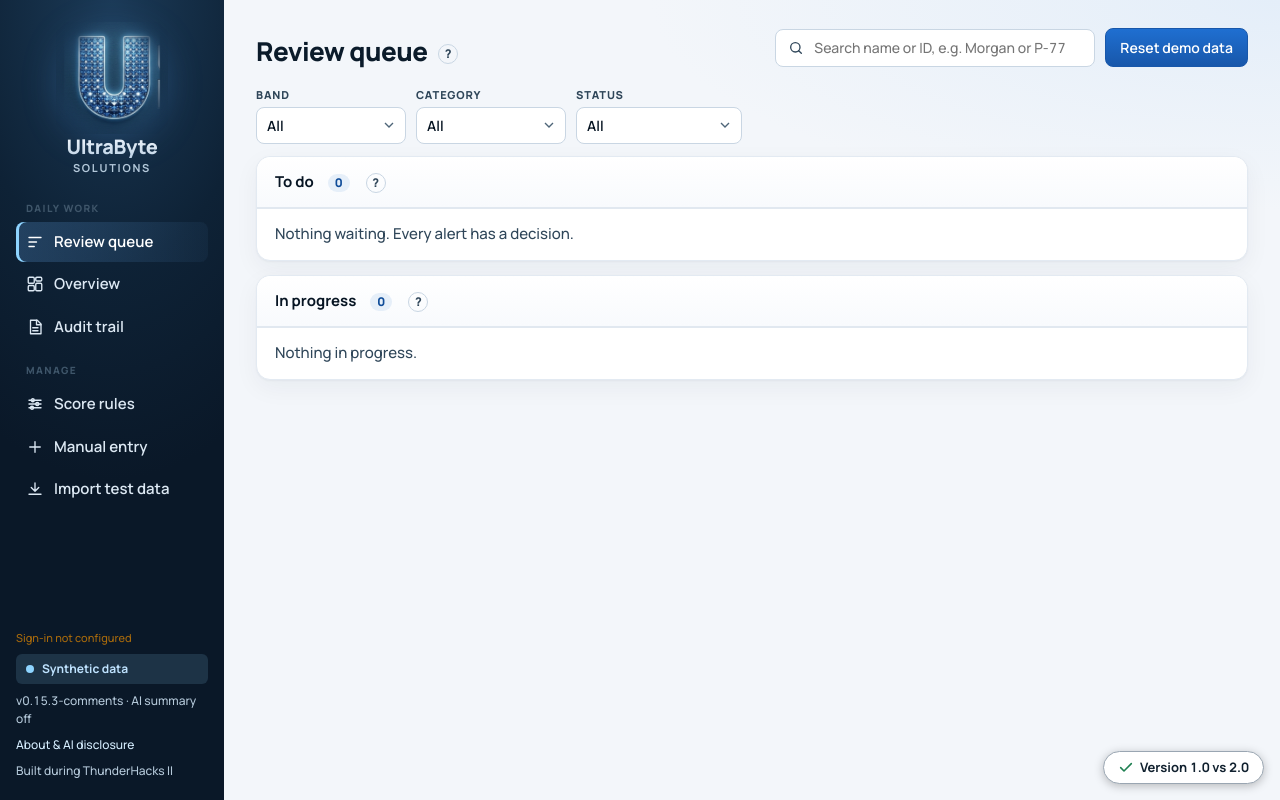
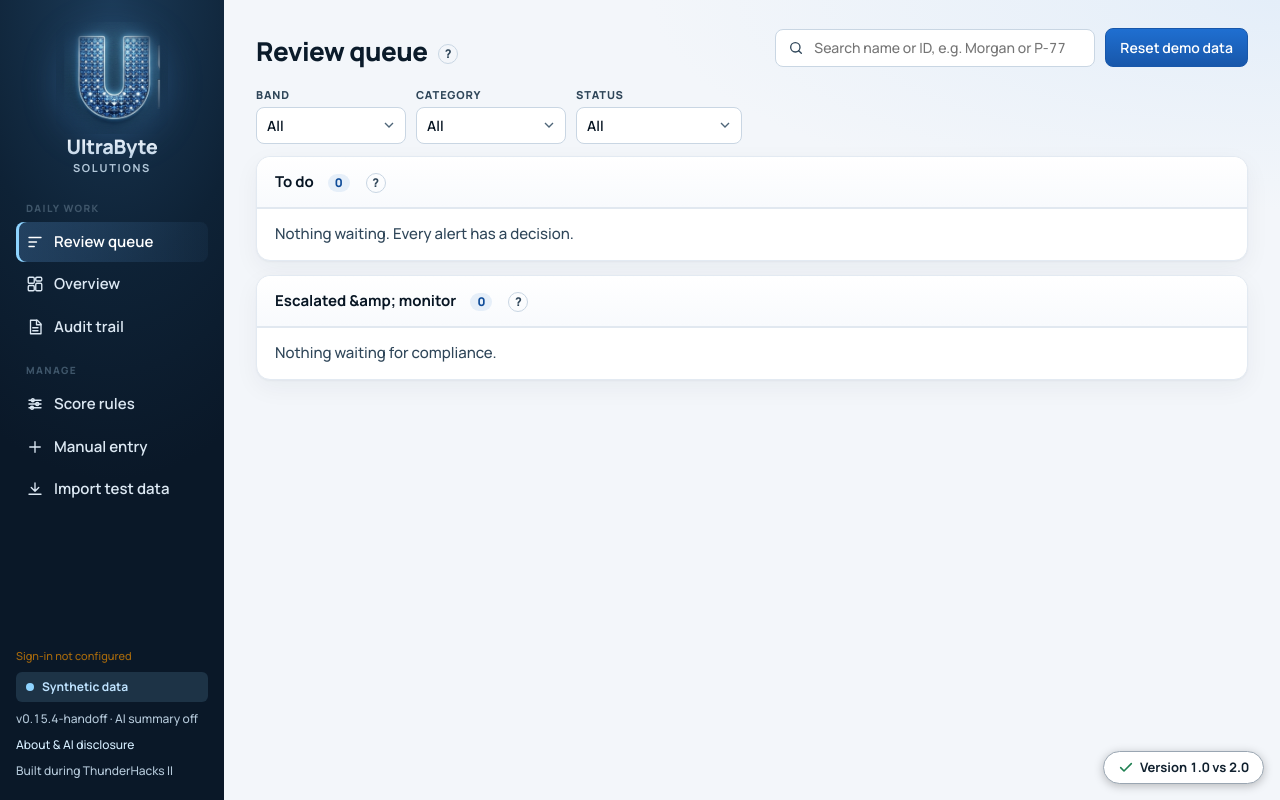
Before and after one commit to Setya78/ultrabyte-thunderhacks, a FastAPI app: page / in a window 1280 px wide. Run offline with FastAPI, Linux system fonts and the light colour scheme; some libraries are stand-ins or nearby versions.

Commit message:
feat(queue): review queue is investigator-only, cases leave it once compliance responds; feat(overview): In progress and Resolved groups, equal-size cards; v0.15.4-handoff

```diff
--- a/app/main.py
+++ b/app/main.py
@@ -19,7 +19,7 @@ from app.scoring import engine
 from app.scoring import rules as RL
 
 BASE = Path(__file__).resolve().parent
-VERSION = "0.15.3-comments"
+VERSION = "0.15.4-handoff"
 
 app = FastAPI(title="UltraByte Solutions", version=VERSION)
 app.mount("/static", StaticFiles(directory=BASE / "static"), name="static")
@@ -187,14 +187,17 @@ def queue(request: Request):
     todo = [r for r in rows if r.player_id not in decided]
     order = {s: i for i, s in enumerate(audit.STATE_ORDER)}
     done = sorted((r for r in rows if r.player_id in decided), key=lambda r: (order[decided[r.player_id]["state"]], r.priority))
-    # Owner 2026-10-15 18:53: inbox view. "In progress" = still open (escalated, handling, monitor); "Done" = closed.
-    # Owner 2026-10-15 19:09: open cases with a comment are pinned on top ("With comment"), newest comment first.
-    commented = sorted((r for r in done if decided[r.player_id]["state"] in ("escalated", "handling", "monitor") and r.player_id in notes),
+    # Owner 2026-10-15 19:23: the queue is the investigator's list only. Once compliance responds (In progress or
+    # Resolved) the case leaves the queue and is tracked on Overview. Investigator-side lists:
+    # With comment (escalated/monitor with a comment) > To do > Escalated & monitor > Dismissed (collapsed).
+    with_compliance = [r for r in done if decided[r.player_id]["state"] in ("handling", "resolved")]
+    open_states = ("escalated", "monitor")
+    commented = sorted((r for r in done if decided[r.player_id]["state"] in open_states and r.player_id in notes),
                        key=lambda r: notes[r.player_id]["ts"], reverse=True)
-    progress = [r for r in done if decided[r.player_id]["state"] in ("escalated", "handling", "monitor") and r.player_id not in notes]
-    closed = [r for r in done if decided[r.player_id]["state"] not in ("escalated", "handling", "monitor")]
+    progress = [r for r in done if decided[r.player_id]["state"] in open_states and r.player_id not in notes]
+    closed = [r for r in done if decided[r.player_id]["state"] == "dismiss"]
     return templates.TemplateResponse(request, "queue.html", {"rows": rows, "todo": todo, "done": done, "progress": progress,
-                                                              "closed": closed, "commented": commented, "notes": notes, "decided": decided,
+                                                              "closed": closed, "commented": commented, "with_compliance": len(with_compliance), "notes": notes, "decided": decided,
                                                               "status": status, "edt": C.EDT})
 
 
@@ -389,10 +392,22 @@ def dashboard(request: Request):
     with db.connect() as conn:
         decided = audit.case_status(conn)
 
-    short = {"urgent": "URGENT", "str": "STR", "aml": "AML context", "safer": "Safer Gambling", "new": "Newly added"}
+    short = {"urgent": "URGENT", "str": "STR", "aml": "AML context", "safer": "Safer Gambling", "new": "Newly added",
+             "handling": "In progress", "resolved": "Resolved"}
+    with db.connect() as conn:
+        notes = audit.latest_notes(conn)
+
+    def case_line(r):
+        d, n = decided[r.player_id], notes.get(r.player_id)
+        when = d["ts"].astimezone(C.EDT).strftime("%d %b %H:%M")
+        return f"{d['label']} by {d['actor']}, {when}" + (f'. Comment: "{n["note"]}"' if n else "")
 
     def team_view(key, r):
         """Each group shows its own team's score and next step (review 2026-10-15 #7)."""
+        if key == "handling":
+            return r.score, "Compliance: finish the review, then Mark resolved on the player page"
+        if key == "resolved":
+            return r.score, "Closed. Reopen with Mark as handling if new activity appears"
         if key == "safer":
             step = ("Escalate - Safer Gambling: proactive outreach, consider limits" if r.harm_band == "High"
                     else "Monitor - refer to Safer Gambling")
@@ -417,6 +432,11 @@ def dashboard(request: Request):
         group("safer", "Safer Gambling", "Safer Gambling score Medium or High: escalation, night play, loss chasing, intensity",
               "Safer Gambling", lambda r: next((c.reason for c in sorted(r.harm_checks, key=lambda c: -c.points) if c.points), None)
               if r.harm_band != "Low" else None),
+        # Owner 2026-10-15 19:23: cases compliance has responded to leave the review queue and are tracked here.
+        group("handling", "In progress (compliance)", "Cases compliance has picked up after an investigator escalated them; they no longer sit in the review queue",
+              "Compliance", lambda r: case_line(r) if decided.get(r.player_id, {}).get("state") == "handling" else None),
+        group("resolved", "Resolved", "Cases compliance has closed; the audit trail keeps every step with the score at that moment",
+              "Compliance", lambda r: case_line(r) if decided.get(r.player_id, {}).get("state") == "resolved" else None),
         # Owner 2026-10-15: players added during the session (Manual entry or Import) get their own group, whatever their score.
         group("new", "Newly added (manual entry or import)", "Players created in this demo session, not part of the seed; scored by the same rules",
               "Data", lambda r: f"Added by {r.source}: {r.top_reason}" if r.source != "seed" else None),
--- a/app/static/app.css
+++ b/app/static/app.css
@@ -483,3 +483,12 @@ main { padding-bottom: 80px; }
 .mrow .why.note svg { width: 15px; height: 15px; flex: none; fill: none; stroke: currentColor; stroke-width: 2; stroke-linejoin: round; }
 .mrow .why.note { display: block; } .mrow .why.note svg { display: inline-block; vertical-align: -2px; margin-right: 4px; }
 .mrow .why.note { border-left: 0; padding: 0; margin: 0; background: none; }
+/* Overview cards all the same size (owner 2026-10-15 19:23): fixed 4-column grid, equal height, number on the bottom line. */
+.grid.kpis { grid-template-columns: repeat(4, 1fr); grid-auto-rows: 1fr; }
+.grid.kpis .kpi { display: flex; flex-direction: column; min-height: 132px; }
+.grid.kpis .kpi .k { min-height: 3em; }
+.grid.kpis .kpi a.v { margin-top: auto; }
+@media (max-width: 960px) { .grid.kpis { grid-template-columns: repeat(2, 1fr); } }
+@media (max-width: 420px) { .grid.kpis .kpi { min-height: 116px; } }
+.handed { margin: 14px 2px 0; font-size: 14px; font-weight: 700; }
+.grid.kpis > .panel { margin: 0; }
--- a/app/templates/dashboard.html
+++ b/app/templates/dashboard.html
@@ -10,7 +10,7 @@
     <label class="search"><svg viewBox="0 0 24 24"><circle cx="11" cy="11" r="7"/><path d="M20 20l-4-4"/></svg><input id="osearch" type="search" placeholder="Search name or ID, e.g. Morgan or P-7730" autocomplete="off" aria-label="Search Overview by name or player ID"></label>
   </div>
 </div>
-<div class="grid four">
+<div class="grid kpis">
   {% for g in groups %}
   <div class="panel kpi"><div class="k"><a href="#{{ g.key }}">{{ g.title }}</a> {{ help(g.desc ~ ". Owner: " ~ g.team ~ ".") }}</div><a class="v" href="#{{ g.key }}">{{ g.players|length }}</a></div>
   {% endfor %}
--- a/app/templates/queue.html
+++ b/app/templates/queue.html
@@ -17,7 +17,7 @@
 <div class="filters" role="group" aria-label="Filter the queue">
   <label>Band<select id="f-band"><option value="">All</option><option value="high">High</option><option value="medium">Medium</option><option value="low">Low</option></select></label>
   <label>Category<select id="f-cat"><option value="">All</option><option value="urgent">URGENT</option><option value="str">STR candidate</option><option value="sg">Safer Gambling</option><option value="new">Newly added</option></select></label>
-  <label>Status<select id="f-state"><option value="">All</option><option value="todo">To do</option><option value="escalated">Escalated, waiting</option><option value="handling">In progress</option><option value="monitor">Monitor</option><option value="dismiss">Dismissed</option><option value="resolved">Resolved</option></select></label>
+  <label>Status<select id="f-state"><option value="">All</option><option value="todo">To do</option><option value="escalated">Escalated, waiting</option><option value="monitor">Monitor</option><option value="dismiss">Dismissed</option></select></label>
   <button type="button" class="btn" id="f-clear" hidden>Clear</button>
 </div>
 
@@ -42,12 +42,13 @@
 </section>
 {% endmacro %}
 
-{% if commented %}{{ inbox(commented, 'comment', 'With comment', "Open cases where the investigator or compliance wrote a comment with the decision. Newest comment first. Read it on the player page and pick the case up.", "") }}{% endif %}
+{% if commented %}{{ inbox(commented, 'comment', 'With comment', "Escalated or monitored cases where the investigator wrote a comment with the decision, newest first. They stay here until compliance responds.", "") }}{% endif %}
 {{ inbox(todo, 'todo', 'To do', "Players the scoring caught that nobody has decided on yet. URGENT and STR candidates on top, then highest score. Open one, read why, record Escalate / Monitor / Dismiss, and it leaves this list.", "Nothing waiting. Every alert has a decision.") }}
-{{ inbox(progress, 'progress', 'In progress', "Decided but still open: Escalated (waiting for compliance), In progress (compliance picked it up), Monitor (watching).", "Nothing in progress.") }}
-<details class="done-wrap"{% if not closed %} hidden{% endif %}><summary>Done <span class="cnt">{{ closed|length }}</span> <small>dismissed or resolved</small></summary>
-{{ inbox(closed, 'done', 'Done', "Closed cases: dismissed by the investigator or resolved by compliance. The audit trail keeps every step with the score at that moment.", "Nothing closed yet.") }}
+{{ inbox(progress, 'progress', 'Escalated &amp; monitor', "Decided by the investigator and still open: Escalated (waiting for compliance) or Monitor (watching). When compliance picks a case up or resolves it, it leaves the review queue and appears on Overview.", "Nothing waiting for compliance.") }}
+<details class="done-wrap"{% if not closed %} hidden{% endif %}><summary>Dismissed <span class="cnt">{{ closed|length }}</span> <small>no further action</small></summary>
+{{ inbox(closed, 'done', 'Dismissed', "Alerts the investigator dismissed. The audit trail keeps the decision with the score at that moment.", "Nothing dismissed.") }}
 </details>
+{% if with_compliance %}<p class="handed"><a href="/dashboard#handling">{{ with_compliance }} case{{ "s" if with_compliance != 1 }} with compliance (in progress or resolved) &rarr; Overview</a></p>{% endif %}
 
 <script>
 // Inbox behaviour (owner 2026-10-15 18:53): whole row opens the player; search + dropdown filters hide rows; a section
```
Also changed, not shown: BUILD-LOG.md (+1 -0 lines), README.md.
